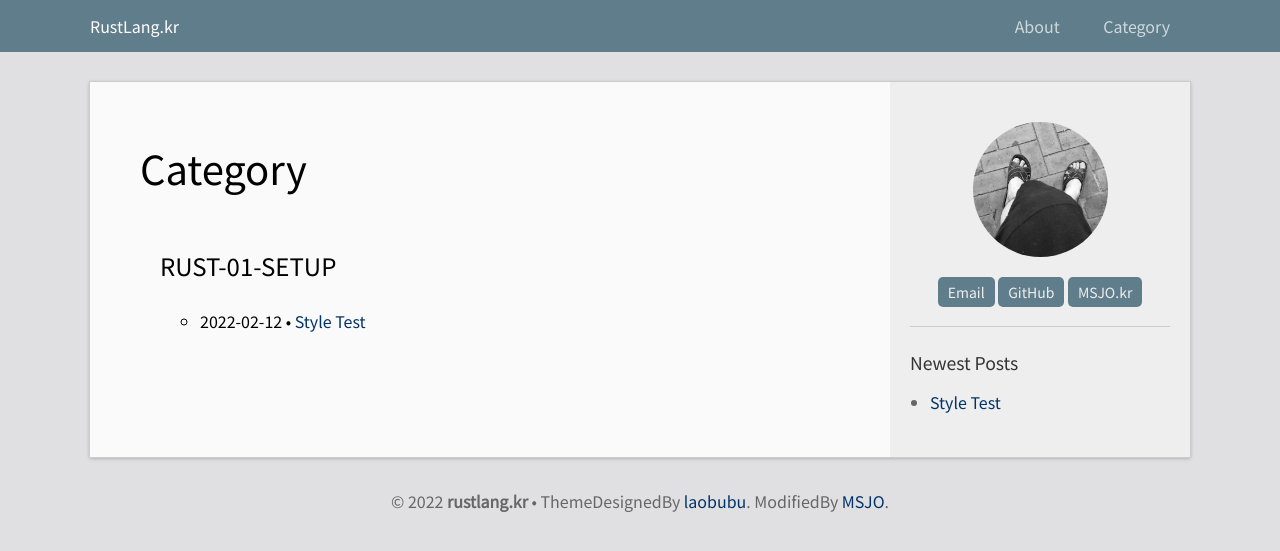
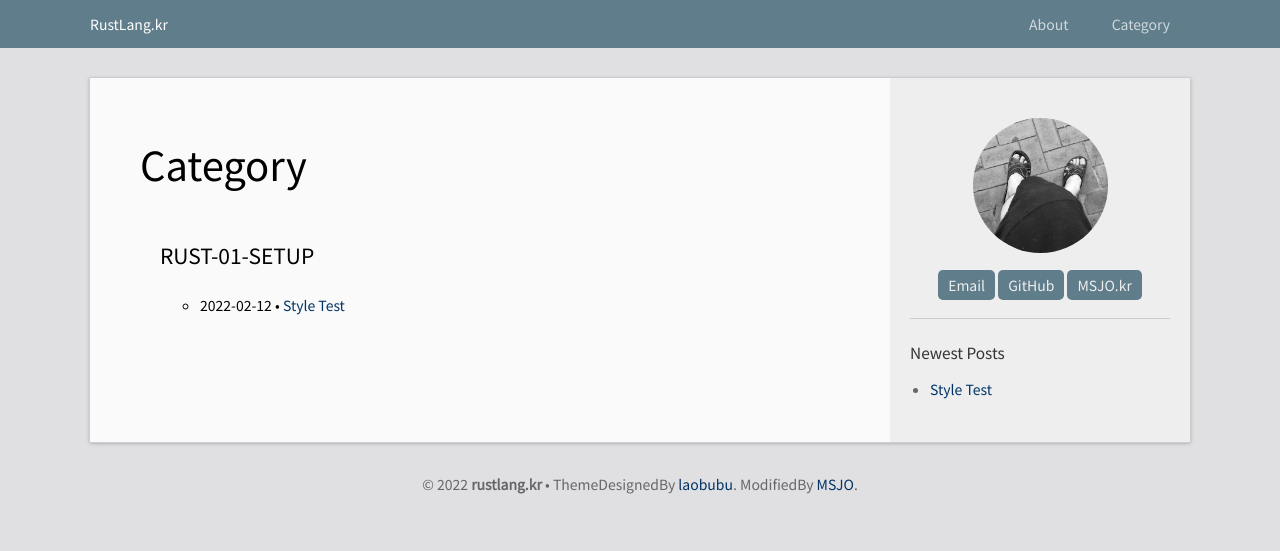
Before and after one commit to DebugJO/rustlang, a Jekyll site: the page built from category.html, in a window 1280 px wide. Shown: the top 551 px of the page. Built offline with Jekyll 4.4.1, drawn with Linux system fonts in a browser that asks for light colours.

Commit message:
Update main.scss

```diff
--- a/css/main.scss
+++ b/css/main.scss
@@ -6,13 +6,13 @@
 @import url('https://fonts.googleapis.com/css2?family=IBM+Plex+Mono&display=swap');
 
 $base-font-family: "Noto Sans KR", "Malgun Gothic", Arial;
-$base-font-size:   16px;
+$base-font-size:   14px;
 // $small-font-size:  $base-font-size * 0.875;
 $small-font-size:  $base-font-size * 1.0;
 $base-line-height: 1.8;
 
 $code-font-family: 'IBM Plex Mono', Arial, "Malgun Gothic";
-$code-font-size: 14px;
+$code-font-size: 13px;
 
 // Width of the content area
 $content-width:    800px;
```
